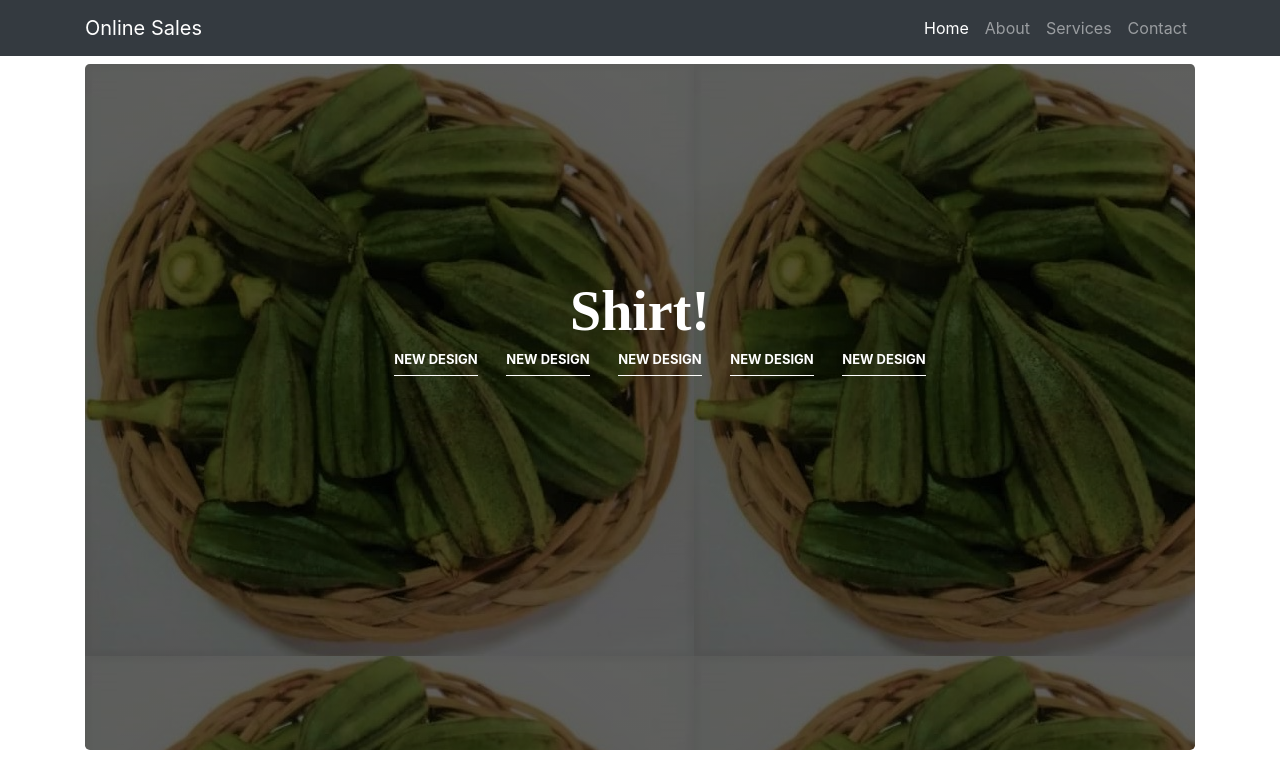
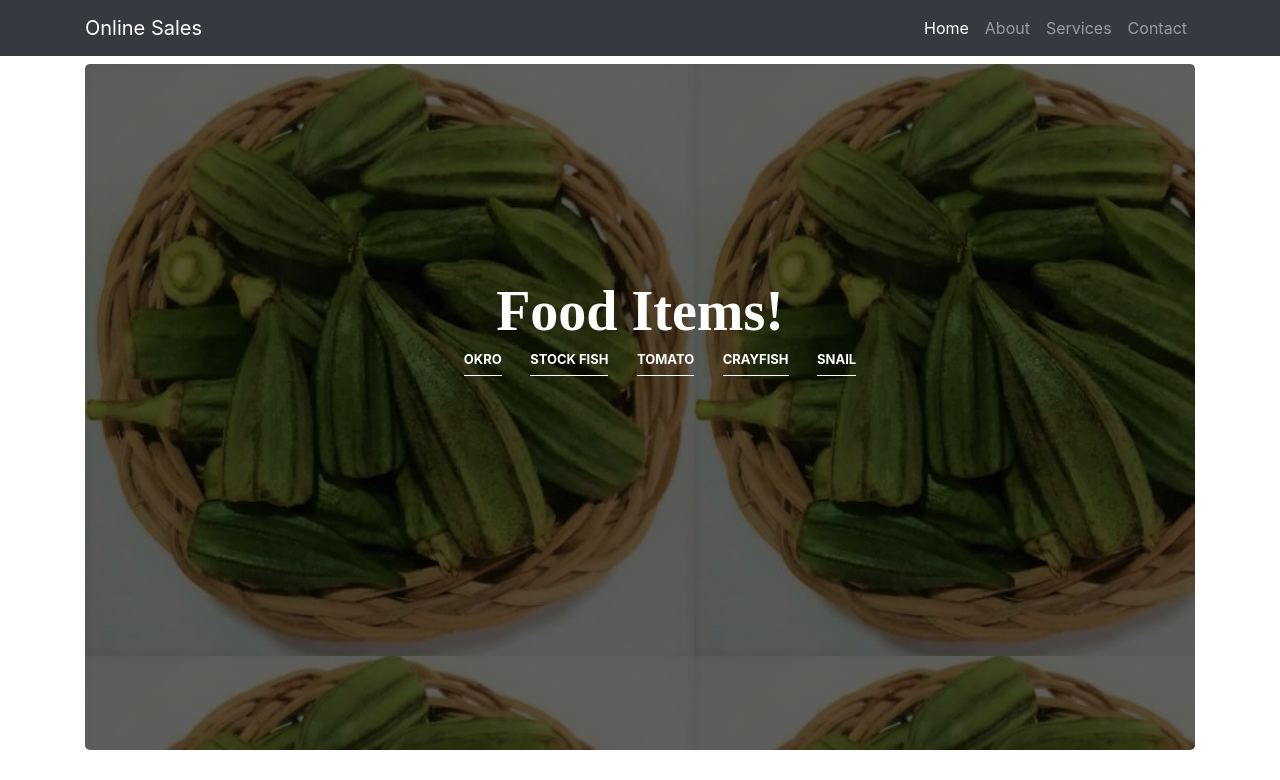
Before and after one commit to uferekalu/ecomm, a website: page index.html in a window 1280 px wide. Shown: the top 780 px of the page. Drawn offline with Linux system fonts and the light colour scheme.

```diff
--- a/index.html
+++ b/index.html
@@ -63,22 +63,22 @@
             <div id="container" class="container">
               <div style="text-align: center;" class="row">
                 <div class="large-12 large-centered columns" class="col-12">
-                  <h1 class="display-4" style="font-weight: bolder;">Shirt!</h1>
+                  <h1 class="display-4" style="font-weight: bolder;">Food Items!</h1>
                   <ul class="list_shop_categories list-centered">
                     <li class="category_item">
-                      <a href="" class="category_item_link"><span class="category_name">New Design</span></a>
+                      <a href="" class="category_item_link"><span class="category_name">Okro</span></a>
                     </li>
                     <li class="category_item">
-                      <a href="" class="category_item_link"><span class="category_name">New Design</span></a>
+                      <a href="" class="category_item_link"><span class="category_name">Stock Fish</span></a>
                     </li>
                     <li class="category_item">
-                      <a href="" class="category_item_link"><span class="category_name">New Design</span></a>
+                      <a href="" class="category_item_link"><span class="category_name">Tomato</span></a>
                     </li>
                     <li class="category_item">
-                      <a href="" class="category_item_link"><span class="category_name">New Design</span></a>
+                      <a href="" class="category_item_link"><span class="category_name">Crayfish</span></a>
                     </li>
                     <li class="category_item">
-                      <a href="" class="category_item_link"><span class="category_name">New Design</span></a>
+                      <a href="" class="category_item_link"><span class="category_name">Snail</span></a>
                     </li>
                   </ul>
                 </div>
```
